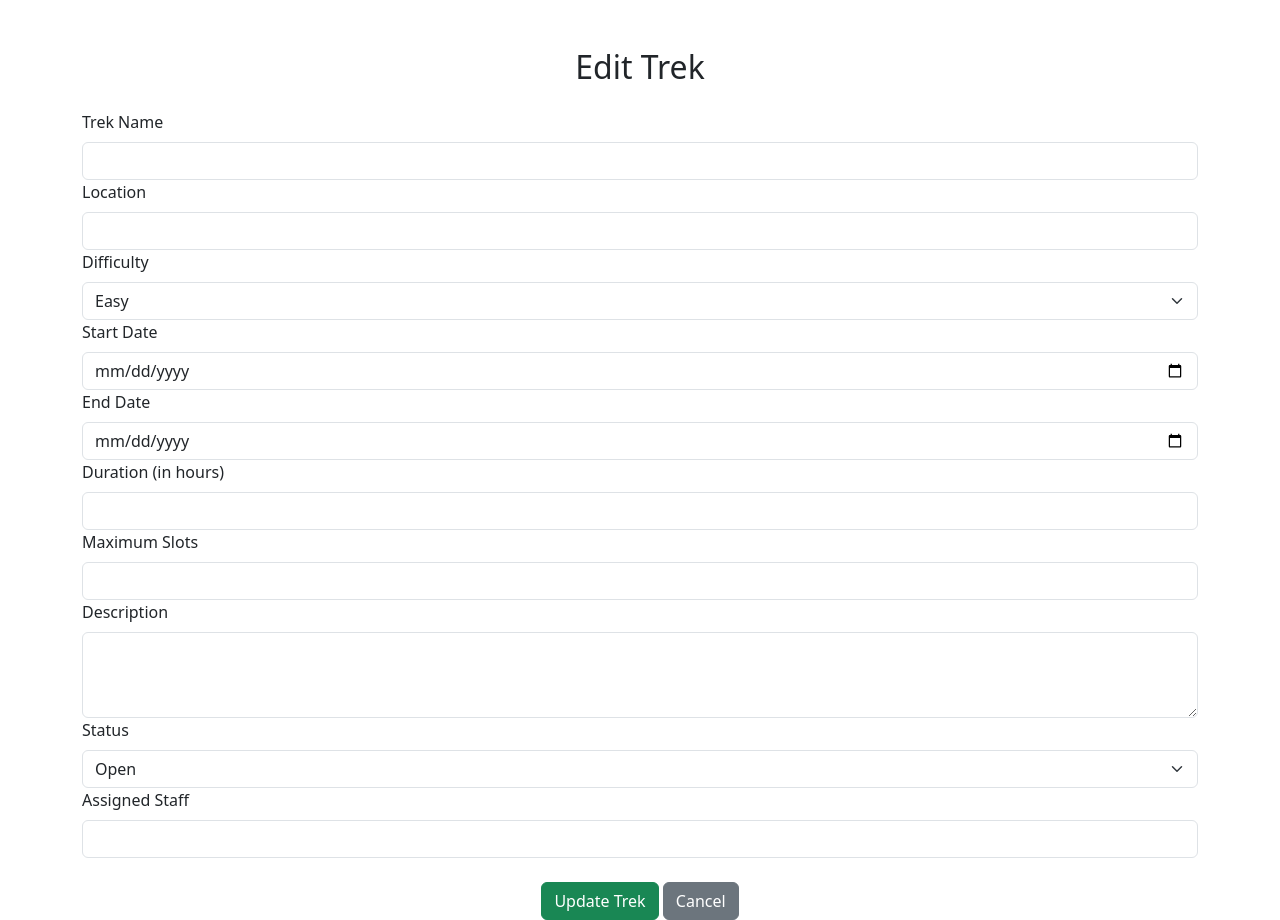
After one commit to i-shashikant/GoGhummi-Trekking-Management-App, a Flask app: template templates/edit_trek.html in a window 1280 px wide. The commit adds this page. Run offline with Flask 3, Linux system fonts and the light colour scheme; the template is opened without the code that fills it, so the values that code supplies are empty.

Commit message:
Completed Trek CRUD module

```diff
--- a/app.py
+++ b/app.py
@@ -1,5 +1,5 @@
 from flask import Flask, render_template, request, redirect, url_for
-from database import create_tables, add_user, get_user_by_username, add_trek, get_all_treks, delete_trek
+from database import create_tables, add_user, get_user_by_username, add_trek, get_all_treks, delete_trek, get_trek_by_id, update_trek
 
 app = Flask(__name__)
 
@@ -71,6 +71,25 @@ def delete_trek_route(trek_id):
 
     return redirect(url_for("view_treks"))
 
+@app.route("/edit_trek/<int:trek_id>", methods=["GET", "POST"])
+def edit_trek(trek_id):
+    trek = get_trek_by_id(trek_id)
+    if request.method == "POST":
+        trek_name = request.form.get("trek_name")
+        location = request.form.get("location")
+        difficulty = request.form.get("difficulty")
+        start_date = request.form.get("start_date")
+        end_date = request.form.get("end_date")
+        duration = request.form.get("duration")
+        max_slots = request.form.get("max_slots")
+        description = request.form.get("description")
+        status = request.form.get("status")
+        assigned_staff_id = request.form.get("assigned_staff_id")
+
+        update_trek(trek_id, trek_name, location, difficulty, start_date, end_date, duration, max_slots, description, status, assigned_staff_id)
+        return redirect(url_for("view_treks"))
+    return render_template("edit_trek.html", trek=trek)
+
 create_tables()
 if __name__ == "__main__":
     app.run(debug=True)
--- /dev/null
+++ b/templates/edit_trek.html
@@ -0,0 +1,69 @@
+{% extends "base.html" %}
+{% block title %}
+Create Trek
+{% endblock %}
+
+{% block content %}
+
+<div class="container mt-5">
+    <h2 class="text-center mb-4">Edit Trek</h2>
+
+    <form method="POST" action="{{ url_for('edit_trek', trek_id=trek[0]) }}">
+
+        <div class="mb-3">
+            <label for="name" class="form-label">Trek Name</label>
+            <input type="text" class="form-control" id="name" name="trek_name" value="{{ trek[1] }}" required>
+
+            <label for="location" class="form-label">Location</label>
+            <input type="text" class="form-control" id="location" name="location" value="{{ trek[2] }}" required>
+
+            <label for="difficulty" class="form-label">Difficulty</label>
+            <select class="form-select" name="difficulty" required>
+                <option value="Easy" {% if trek[3] == "Easy" %}selected{% endif %}>Easy</option>
+                <option value="Medium" {% if trek[3] == "Medium" %}selected{% endif %}>Medium</option>
+                <option value="Hard" {% if trek[3] == "Hard" %}selected{% endif %}>Hard</option>
+            </select>
+
+            <label for="start_date" class="form-label">Start Date</label>
+            <input type="date" class="form-control" id="start_dates" name="start_date" value="{{ trek[4] }}" required>
+
+            <label for="end_date" class="form-label">End Date</label>
+            <input type="date" class="form-control" id="end_dates" name="end_date" value="{{ trek[5] }}" required>
+
+            <label for="duration" class="form-label">Duration (in hours)</label>
+            <input type="number" class="form-control" id="duration" name="duration" min="1" value="{{ trek[6] }}" required>
+
+
+            <label for="max_slots" class="form-label">Maximum Slots</label>
+            <input type="number" class="form-control" id="max_slots" name="max_slots" min="1" value="{{ trek[7] }}" required>
+
+            <label for="description" class="form-label">Description</label>
+            <textarea class="form-control" id="description" name="description" rows="3" required>{{ trek[8] }}</textarea>
+
+
+            <label for="status" class="form-label">Status</label>
+            <select class="form-select" id="status" name="status" required>
+                <option value="Open" {% if trek[9] == "Open" %}selected{% endif %}>Open</option>
+                <option value="Closed" {% if trek[9] == "Closed" %}selected{% endif %}>Closed</option>
+                <option value="Completed" {% if trek[9] == "Completed" %}selected{% endif %}>Completed</option>
+            </select>
+
+            <label for="assigned_staff" class="form-label">Assigned Staff</label>
+            <input type="text" class="form-control" id="assigned_staff" name="assigned_staff_id" value="{{ trek[10] }}">
+
+        </div>
+
+        <div class="text-center mt-4">
+            <button type="submit" class="btn btn-success">Update Trek</button>
+            <a href="{{ url_for('view_treks') }}" class="btn btn-secondary">
+                Cancel
+            </a>
+        </div>
+
+
+    </form>
+
+
+</div>
+
+{% endblock %}
--- a/templates/view_treks.html
+++ b/templates/view_treks.html
@@ -38,7 +38,7 @@ View Treks
                 <td>{{ trek[8] }}</td>
                 <td>{{ trek[9] }}</td>
                 <td>{{ trek[10] }}</td>
-                <td> <a href="#" class="btn btn-warning btn-sm"> Edit </a> </td>
+                <td> <a href="{{ url_for('edit_trek', trek_id=trek[0]) }}" class="btn btn-warning btn-sm"> Edit </a> </td>
                 <td> <a href="{{ url_for('delete_trek_route', trek_id=trek[0]) }}" class="btn btn-danger btn-sm" onclick="return confirm('Are you sure you want to delete this trek?')"> Delete </a> </td>
             </tr>
             {% endfor %}
```
Also changed, not shown: database.py (+16 -0 lines).
